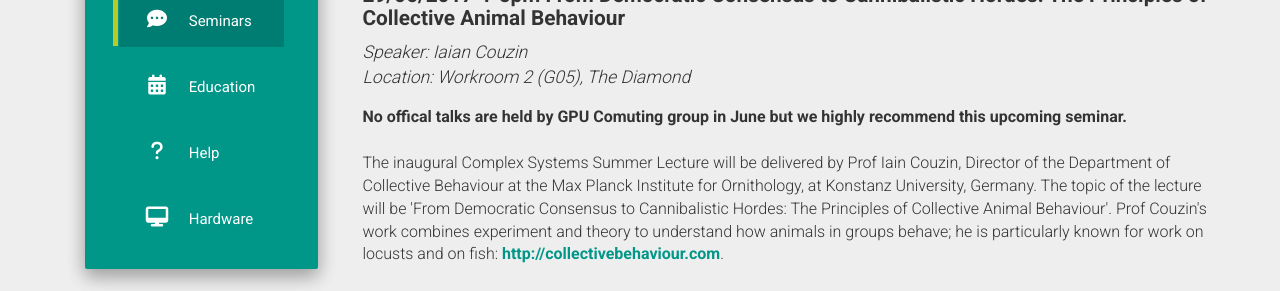
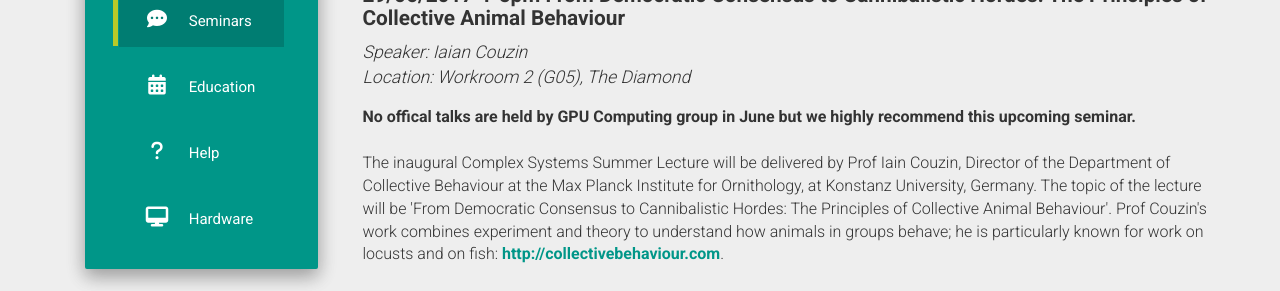
Before and after one commit to RSE-Sheffield/GPUComputing.github.io, a Jekyll site: the page built from seminars.md, in a window 1280 px wide. Shown: the part 609-900 px from the top of the page. Built offline with Jekyll 4.4.1, drawn with Linux system fonts in a browser that asks for light colours; nearby versions of some CDN libraries.

Commit message:
Fixed typo

```diff
--- a/_data/seminars.json
+++ b/_data/seminars.json
@@ -5,7 +5,7 @@
     "title": "From Democratic Consensus to Cannibalistic Hordes: The Principles of Collective Animal Behaviour",
     "speaker": "Iaian Couzin",
     "location": "Workroom 2 (G05), The Diamond",
-    "description": "<strong>No offical talks are held by GPU Comuting group in June but we highly recommend this upcoming seminar.</strong><br/><br/> The inaugural Complex Systems Summer Lecture will be delivered by Prof Iain Couzin, Director of the Department of Collective Behaviour at the Max Planck Institute for Ornithology, at Konstanz University, Germany. The topic of the lecture will be 'From Democratic Consensus to Cannibalistic Hordes: The Principles of Collective Animal Behaviour'. Prof Couzin's work combines experiment and theory to understand how animals in groups behave; he is particularly known for work on locusts and on fish: <a href='http://collectivebehaviour.com'>http://collectivebehaviour.com</a>.<br/><br/>The Complex Systems Summer Lecture is a public lecture organised by the Complex Systems Modelling Group, in the Department of Computer Science at the University of Sheffield: <a href='https://www.sheffield.ac.uk/dcs/research/groups/complex-systems-modelling'>https://www.sheffield.ac.uk/dcs/research/groups/complex-systems-modelling</a>",
+    "description": "<strong>No offical talks are held by GPU Computing group in June but we highly recommend this upcoming seminar.</strong><br/><br/> The inaugural Complex Systems Summer Lecture will be delivered by Prof Iain Couzin, Director of the Department of Collective Behaviour at the Max Planck Institute for Ornithology, at Konstanz University, Germany. The topic of the lecture will be 'From Democratic Consensus to Cannibalistic Hordes: The Principles of Collective Animal Behaviour'. Prof Couzin's work combines experiment and theory to understand how animals in groups behave; he is particularly known for work on locusts and on fish: <a href='http://collectivebehaviour.com'>http://collectivebehaviour.com</a>.<br/><br/>The Complex Systems Summer Lecture is a public lecture organised by the Complex Systems Modelling Group, in the Department of Computer Science at the University of Sheffield: <a href='https://www.sheffield.ac.uk/dcs/research/groups/complex-systems-modelling'>https://www.sheffield.ac.uk/dcs/research/groups/complex-systems-modelling</a>",
     "register_link": "https://www.eventbrite.co.uk/e/complex-systems-summer-lecture-tickets-33333921657"
   }
 ]
```
